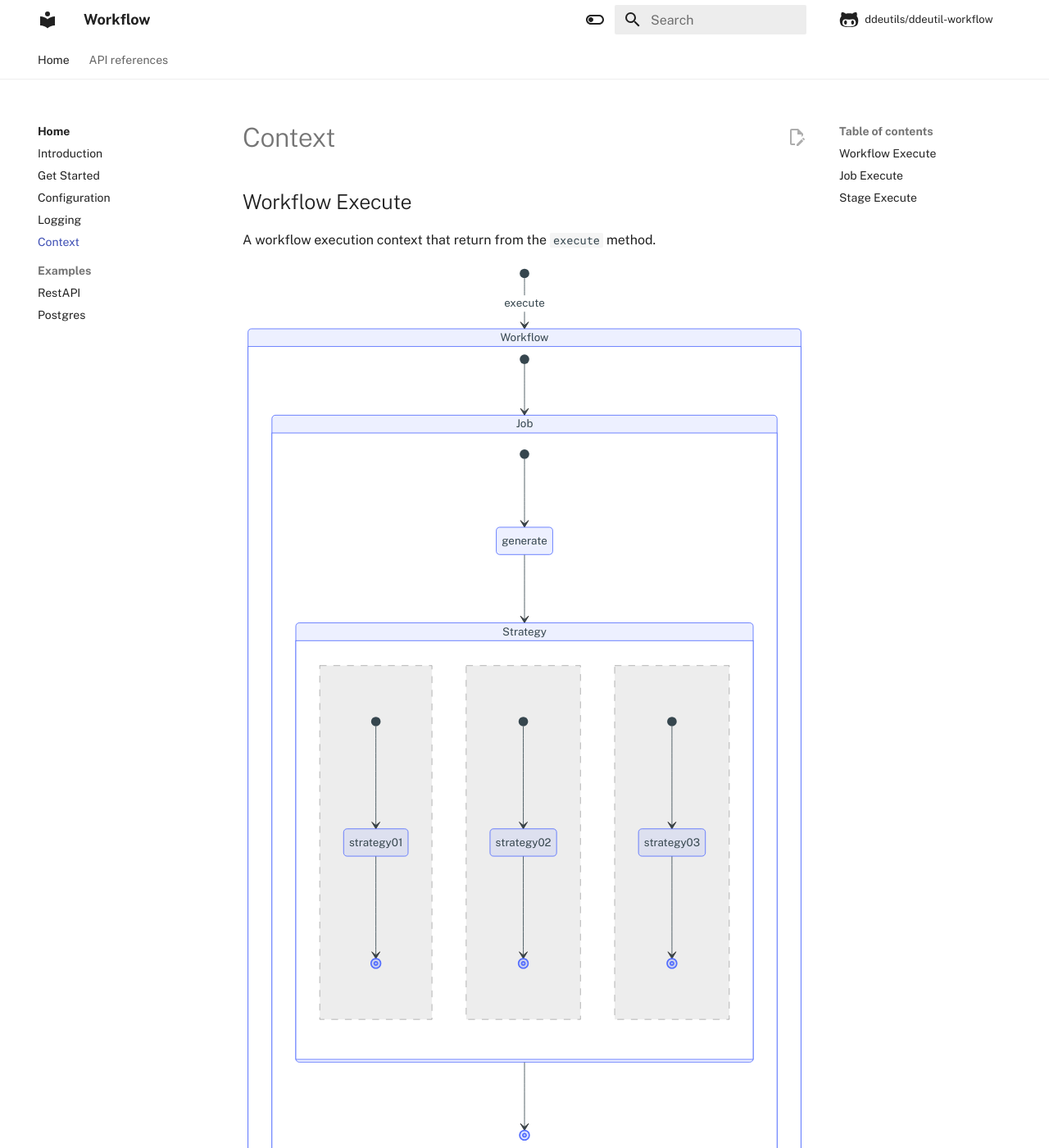
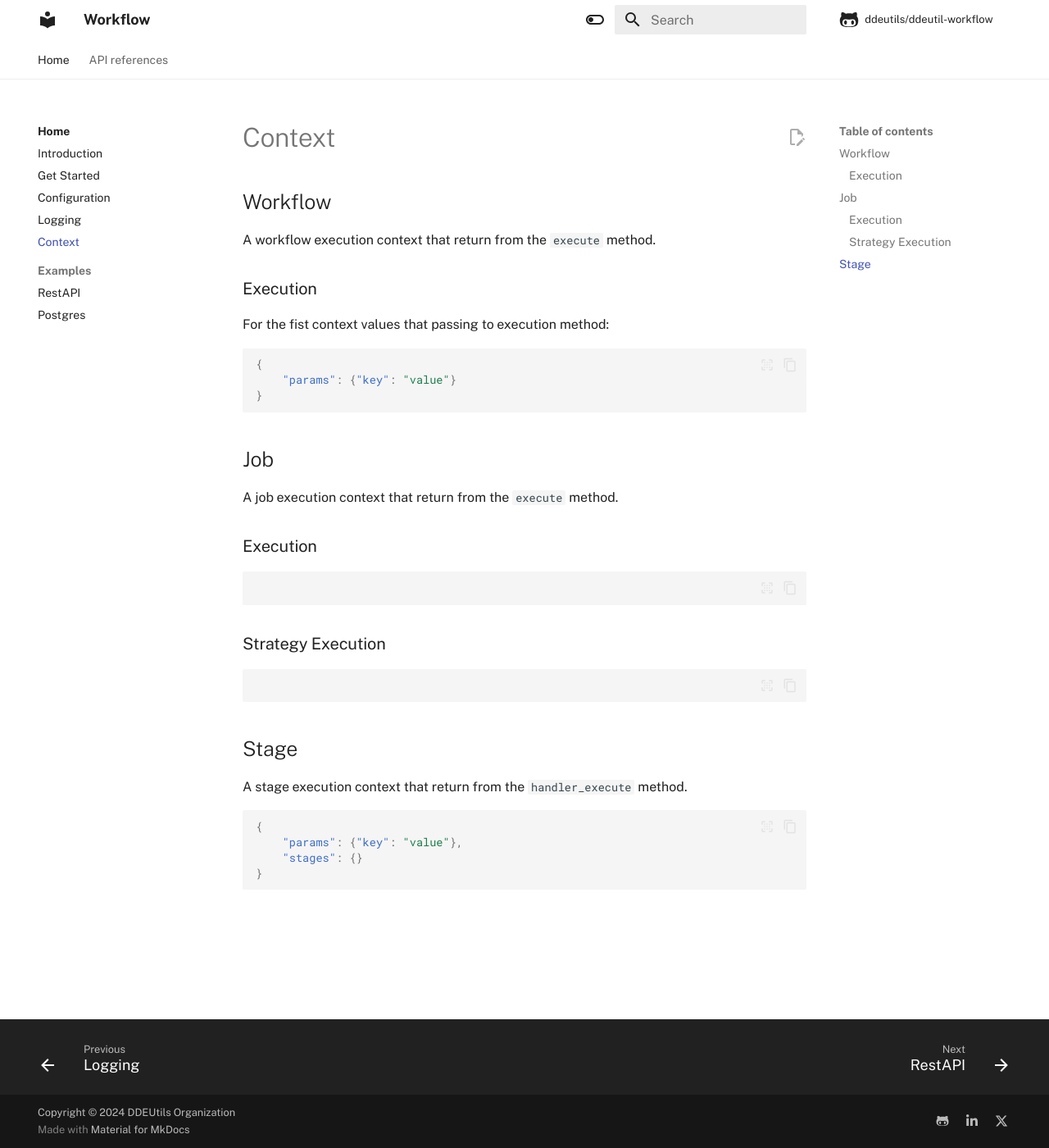
Before and after one commit to ddeutils/ddeutil-workflow, an MkDocs documentation site: the page built from docs/context.md, in a window 1280 px wide and 1400 px high. Shown: the whole window at 82% size. Built offline with MkDocs 1.6.1 and Material for MkDocs 9.7.7, drawn with Linux system fonts in a browser that asks for light colours; comment, search, counter and statistics services are not loaded; some of the changed text lies outside the part shown.

Commit message:
:page_facing_up: docs: update context docs.

````diff
--- a/docs/context.md
+++ b/docs/context.md
@@ -1,66 +1,42 @@
 # Context
 
-## Workflow Execute
+## Workflow
 
 A workflow execution context that return from the `execute` method.
 
-```mermaid
-stateDiagram-v2
-    [*] --> Workflow : execute
+### Execution
 
-    state Workflow {
-        [*] --> Job
+For the fist context values that passing to execution method:
 
-        state Job {
-            [*] --> generate
-            generate --> Strategy
-
-            state Strategy {
-                [*] --> strategy01
-                strategy01 --> [*]
-                --
-
-                [*] --> strategy02
-                strategy02 --> [*]
-                --
-
-                [*] --> strategy03
-                strategy03 --> [*]
-
-            }
-
-            Strategy --> [*]
-        }
-    }
+```json
+{
+    "params": {"key": "value"}
+}
 ```
 
-## Job Execute
+## Job
 
 A job execution context that return from the `execute` method.
 
-```mermaid
-stateDiagram-v2
-    [*] --> Strategy : execute
+### Execution
 
-    state Strategy {
-        [*] --> Stage01
+```json
 
-        state Stage01 {
-            [*] --> stage0101 : handler<br>execute
-            stage0101 --> [*]
-        }
-
-        Stage01 --> Stage02
-
-        state Stage02 {
-            [*] --> stage0201 : handler<br>execute
-            stage0201 --> [*]
-        }
-
-        Stage02 --> [*]
-    }
 ```
 
-## Stage Execute
+### Strategy Execution
+
+```json
+
+```
+
+## Stage
 
 A stage execution context that return from the `handler_execute` method.
+
+```json
+{
+    "params": {"key": "value"},
+    "stages": {}
+}
+```
````
